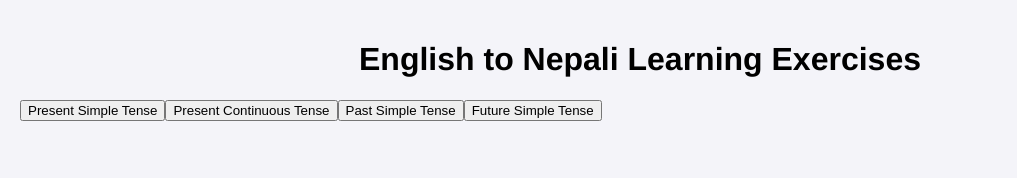
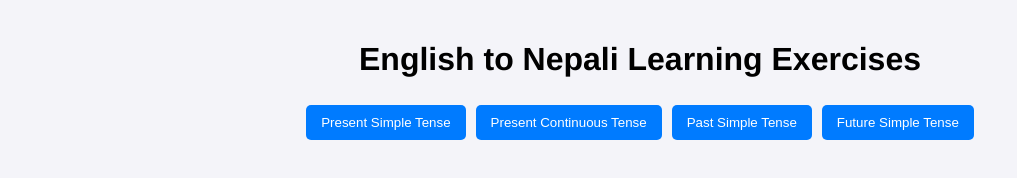
Before and after one commit to sagartmgg/nepali-exercises, a plain HTML site: page index.html in a window 1280 px wide. Shown: the whole page, without its empty margins (0-1017 px from the left). Drawn offline with Linux system fonts and the light colour scheme.

Commit message:
Update style.css

```diff
--- a/style.css
+++ b/style.css
@@ -9,6 +9,25 @@ h1 {
   text-align: center;
 }
 
+#topic-buttons {
+  text-align: center;
+  margin-bottom: 20px;
+}
+
+.topic-btn {
+  margin: 5px;
+  padding: 10px 15px;
+  border: none;
+  background-color: #007bff;
+  color: white;
+  border-radius: 5px;
+  cursor: pointer;
+}
+
+.topic-btn:hover {
+  background-color: #0056b3;
+}
+
 .exercise {
   background: white;
   padding: 20px;
@@ -17,7 +36,7 @@ h1 {
   box-shadow: 0 2px 5px rgba(0,0,0,0.1);
 }
 
-label, textarea, input {
+label, textarea {
   display: block;
   width: 100%;
   margin-top: 10px;
```
